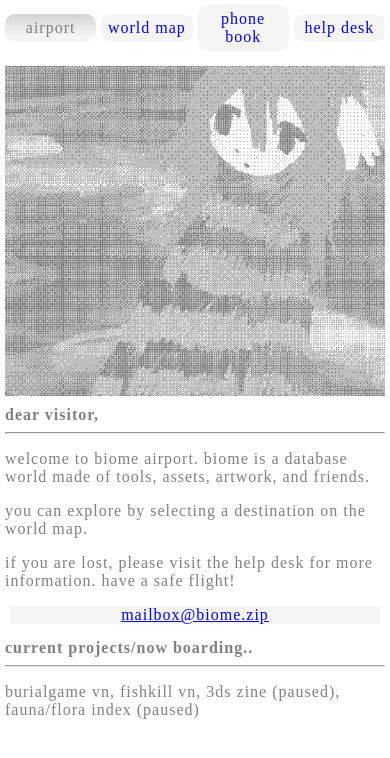
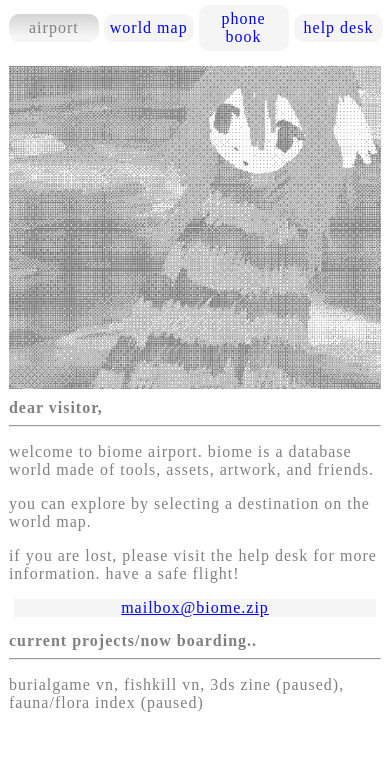
Before and after one commit to supermonkeyball/biome, a Jekyll site: the page built from index.html, in a window 390 px wide. Shown: the top 758 px of the page. Built offline with Jekyll 4.4.1, drawn with Linux system fonts in a browser that asks for light colours; some web fonts are replaced.

Commit message:
mobile fixed

```diff
--- a/_layouts/default.html
+++ b/_layouts/default.html
@@ -2,6 +2,7 @@
 <html>
   <head>
     <meta charset="utf-8">
+    <meta name="viewport" content="width=device-width, initial-scale=1.0" />
     <title>biome | {{ page.title }}</title>
     <link rel="stylesheet" href="{{ site.baseurl }}/assets/css/style.css">
   </head>
--- a/assets/css/style.css
+++ b/assets/css/style.css
@@ -74,10 +74,17 @@
   cursor: default;
 }
 
+#container {
+  display: flex;
+  flex-direction: column;
+  margin: 0 auto;
+  width: 800px;
+}
+
 .row {
-  margin: 0;
   display: flex;
   flex-direction: row;
+  margin: 0 auto;
   width: 100%;
   align-items: stretch;
 }
@@ -99,32 +106,25 @@
   padding: 0;
 }
 
-#container {
-  display: flex;
-  flex-direction: column;
-  margin: 0 auto;
-  width: 800px;
+@font-face {
+    font-family: "uni";
+    src: url("/assets/fonts/uni.ttf") format('truetype');
 }
 
 @media only screen and (max-width: 800px) {
   #container {
-    width: 100%;
+    width: 98%;
   }
 
   .row {
     flex-wrap: wrap;
   }
 
-  .header {
-    width: 100%;
+  nav {
+    width: 98%;
   }
 
   .block {
     flex: 100%;
   }
 }
-
-@font-face {
-    font-family: "uni";
-    src: url("/assets/fonts/uni.ttf") format('truetype');
-}
```
Also changed, not shown: 5 other files.
